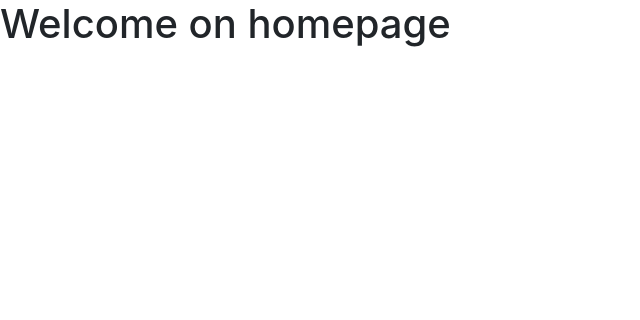
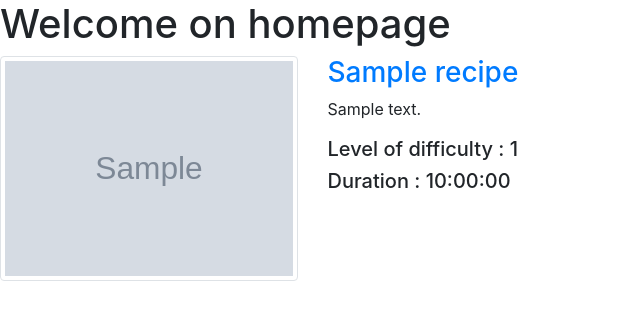
Before and after one commit to magnusjw/recipebuddy, a PHP site: page /index.php?action=homepage in a window 1280 px wide. Shown: the part 58-378 px from the top of the page, without its empty margins (0-640 px from the left). Run offline with PHP 8.4, Linux system fonts and the light colour scheme; tables that the repository leaves empty hold one stand-in row (values such as "Sample post"); grey boxes marked "Sample" are stand-in pictures.

Commit message:
version correct

```diff
--- a/controllers/DisplayRecipeController.php
+++ b/controllers/DisplayRecipeController.php
@@ -7,7 +7,7 @@
  */
 $idUser = 1;
 
-if(isset($_POST)){
+if(isset($_POST["create_recipe"])){
     $time = $_POST["inputHour"].":".$_POST["inputMinute"].":00";
     $rating = [];
     $ingredients = [];
@@ -77,6 +77,9 @@ if(isset($_POST)){
     //Insert the recipe into the database
     Database_Gateway::getInstance()->insertNewRecipe($idUser,$recipe);
 }
+elseif (isset($_GET["idRecipe"])){
+    $recipe = Database_Gateway::getInstance()->getRecipe($_GET["idRecipe"]);
+}
 
 
 require_once ('views/html/display_recipe.php');
--- a/controllers/HomePageController.php
+++ b/controllers/HomePageController.php
@@ -4,4 +4,8 @@
  * Date: 11/11/2018
  * Time: 14:13
  */
+$idUser = 1;
+
+$recipesList = Database_Gateway::getInstance()->getRecipesList($idUser);
+
 require_once('views/html/homepage.php');
--- a/database/Database_Gateway.php
+++ b/database/Database_Gateway.php
@@ -162,6 +162,66 @@ class Database_Gateway
 
         $conn->close();
     }
+
+    public function getRecipe($idRecipe){
+        $conn = self::dbConnection();
+        $query = sprintf('SELECT * FROM recipe WHERE id = %s;',$idRecipe);
+        $result = mysqli_query($conn, $query);
+        $row = $result->fetch_assoc();
+
+        $id = $row["id"];
+        $name = $row["name"];
+        $description = $row["description"];
+        $difficulty = $row["difficulty"];
+        $time = $row["time"];
+
+        $ingredients = [];
+        $query = sprintf('SELECT ingredient.id,ingredient.name,ingredient.category,recipe_ingredients.quantity,picture.path FROM recipe_ingredients,ingredient,picture WHERE idRecipe = %s AND recipe_ingredients.idIngredient = ingredient.id AND ingredient.idPicture = picture.id;',$idRecipe);
+        $result = mysqli_query($conn, $query);
+        while($row = $result->fetch_assoc()){
+            array_push($ingredients,new Ingredient($row["id"],$row["name"],$row["category"],$row["path"],$row["quantity"]));
+        }
+
+        $steps = [];
+        $query = sprintf('SELECT * FROM step WHERE idRecipe = %s;',$idRecipe);
+        $result = mysqli_query($conn, $query);
+        while($row = $result->fetch_assoc()){
+            array_push($steps,new Step($row["id"],$row["name"],$row["description"]));
+        }
+
+        $rating = [];
+        $query = sprintf('SELECT * FROM rating WHERE idRecipe = %s;',$idRecipe);
+        $result = mysqli_query($conn, $query);
+        while($row = $result->fetch_assoc()){
+            array_push($rating,$row["rating"]);
+        }
+
+        $pictures = [];
+        $query = sprintf('SELECT * FROM recipe_pictures,picture WHERE recipe_pictures.idRecipe = %s AND recipe_pictures.idPicture = picture.id;',$idRecipe);
+        $result = mysqli_query($conn, $query);
+        while($row = $result->fetch_assoc()){
+            array_push($pictures,$row["path"]);
+        }
+
+        $recipe = new Recipe($id,$name,$description,$difficulty,$time,$rating,$ingredients,$steps,$pictures);
+        $conn->close();
+
+        return $recipe;
+    }
+
+    public function getRecipesList($idUser){
+        $conn = self::dbConnection();
+        $query = sprintf('SELECT id FROM recipe WHERE idUser = %s;',$idUser);
+        $result = mysqli_query($conn, $query);
+        $recipesList = [];
+        while($row = $result->fetch_assoc()){
+            $idRecipe = $row["id"];
+            array_push($recipesList,Database_Gateway::getInstance()->getRecipe($idRecipe));
+        }
+        $conn->close();
+        return $recipesList;
+    }
+
     public function addWishlist($idUser,$title,$wish){
         $conn = self::dbConnection();
         $query = sprintf('INSERT INTO wish(title,description,idUser) VALUES("%s","%s",%s);', $title,$wish, $idUser);
@@ -169,6 +229,7 @@ class Database_Gateway
         mysqli_query($conn, $query);
         $conn->close();
     }
+
     public function getWishlist($userId){
         $conn = self::dbConnection();
 
@@ -178,6 +239,7 @@ class Database_Gateway
 
         return $results;
     }
+
     public function deleteWish($idUser,$id){
         $conn = self::dbConnection();
         $query = sprintf("DELETE FROM wish WHERE idUser = %s AND idWishlist = %s;",$idUser,$id);
--- a/index.php
+++ b/index.php
@@ -7,6 +7,9 @@
 if (isset($_GET['action'])) {
     require_once('database/Database_Gateway.php');
     if ($_GET['action'] == 'homepage') {
+        require_once ('models/Recipe.php');
+        require_once ('models/Ingredient.php');
+        require_once ('models/Step.php');
         require_once('controllers/HomePageController.php');
     }
     elseif ($_GET['action'] == 'create_recipe') {
@@ -33,7 +36,6 @@ if (isset($_GET['action'])) {
         require_once ('models/Recipe.php');
         require_once ('models/Ingredient.php');
         require_once ('models/Step.php');
-        require_once ('models/MPicture.php');
         require_once ('controllers/DisplayRecipeController.php');
     }
 }
--- a/views/html/create_recipe.php
+++ b/views/html/create_recipe.php
@@ -131,7 +131,7 @@ include_once "headband.html";
         </div>
     </div>
 
-    <button type="submit" class="btn btn-primary">Create Recipe !</button>
+    <button type="submit" class="btn btn-primary" name="create_recipe">Create Recipe !</button>
     <button type="reset" class="btn btn-primary">Cancel</button>
 </form>
 
--- a/views/html/homepage.php
+++ b/views/html/homepage.php
@@ -8,4 +8,21 @@ include_once "headband.html";
 ?>
 <body>
     <h1>Welcome on homepage</h1>
+    <?php foreach ($recipesList as $recipe){ ?>
+        <div class="recipe-vignette row">
+            <div class="col-md-3">
+                <?php echo '<a href="index?action=display_recipe&idRecipe='.$recipe->getId().'">';
+                    echo '<img name="path" src="'.$recipe->getPictures()[0].'" alt="mainPicture" class="img-thumbnail" width="300" height="200">'; ?>
+                </a>
+            </div>
+            <div class="col-md-5">
+                <?php echo '<a href="index?action=display_recipe&idRecipe='.$recipe->getId().'">'; ?>
+                    <h3><?php echo $recipe->getName() ?></h3>
+                </a>
+                <p><?php echo $recipe->getDescription() ?></p>
+                <h5>Level of difficulty : <?php echo $recipe->getDifficulty() ?></h5>
+                <h5>Duration : <?php echo $recipe->getTime() ?></h5>
+            </div>
+        </div>
+    <?php } ?>
 </body>
```
